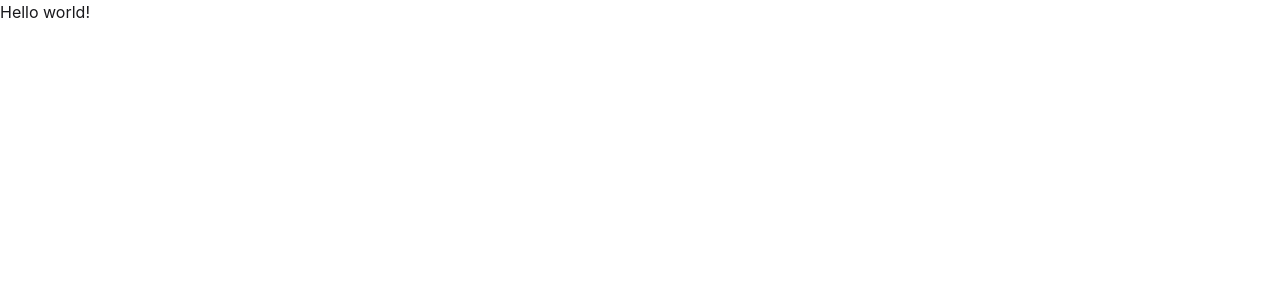
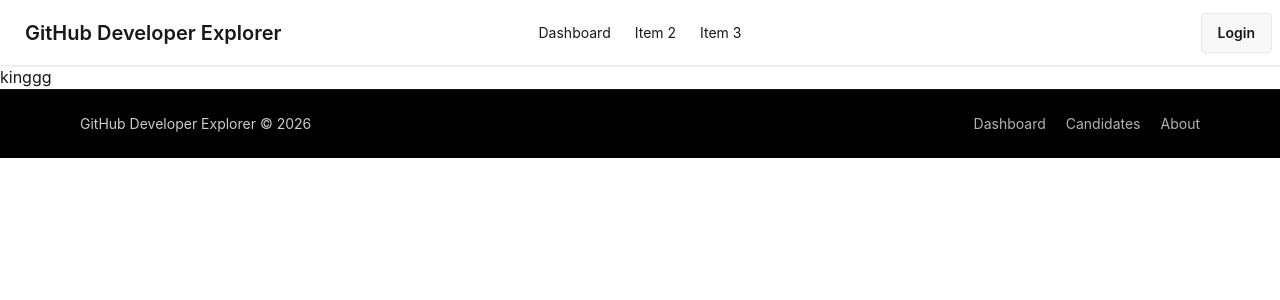
Before and after one commit to CoderTahmid/GitHub-Developer-Explorer, a React (Vite) app: page / in a window 1280 px wide. Shown: the top 300 px of the page. Built offline with nearby package versions, Linux system fonts and the light colour scheme.

Commit message:
basic navbar and footer done

```diff
--- a/index.html
+++ b/index.html
@@ -1,5 +1,5 @@
 <!doctype html>
-<html lang="en">
+<html lang="en" data-theme="light">
   <head>
     <meta charset="UTF-8" />
     <link rel="icon" type="image/svg+xml" href="/favicon.svg" />
--- /dev/null
+++ b/src/components/Footer.jsx
@@ -0,0 +1,27 @@
+import React from 'react';
+
+const Footer = () => {
+    const year = new Date().getFullYear();
+
+    return (
+        <footer className="border-t border-white/10 bg-black text-white">
+            <div className="mx-auto flex w-full max-w-6xl flex-col gap-3 px-4 py-6 text-sm sm:flex-row sm:items-center sm:justify-between">
+                <p className="text-white/80">GitHub Developer Explorer © {year}</p>
+
+                <nav className="flex items-center gap-5 text-white/70">
+                    <a href="#" className="transition hover:text-white">
+                        Dashboard
+                    </a>
+                    <a href="#" className="transition hover:text-white">
+                        Candidates
+                    </a>
+                    <a href="#" className="transition hover:text-white">
+                        About
+                    </a>
+                </nav>
+            </div>
+        </footer>
+    );
+};
+
+export default Footer;
--- /dev/null
+++ b/src/components/Navbar.jsx
@@ -0,0 +1,48 @@
+import React from 'react';
+
+const Navbar = () => {
+    return (
+		<div className="navbar bg-base-100 shadow-sm">
+			<div className="navbar-start">
+				<div className="dropdown">
+					<div tabIndex={0} role="button" className="btn btn-ghost lg:hidden">
+						<svg xmlns="http://www.w3.org/2000/svg" className="h-5 w-5" fill="none" viewBox="0 0 24 24" stroke="currentColor">
+							{" "}
+							<path strokeLinecap="round" strokeLinejoin="round" strokeWidth="2" d="M4 6h16M4 12h8m-8 6h16" />{" "}
+						</svg>
+					</div>
+					<ul tabIndex="-1" className="menu menu-sm dropdown-content bg-base-100 rounded-box z-1 mt-3 w-52 p-2 shadow">
+						<li>
+							<a>Dashboard</a>
+						</li>
+						<li>
+							<a>Item 2</a>
+						</li>
+						<li>
+							<a>Item 3</a>
+						</li>
+					</ul>
+				</div>
+				<a className="btn btn-ghost text-xl">GitHub Developer Explorer</a>
+			</div>
+			<div className="navbar-center hidden lg:flex">
+				<ul className="menu menu-horizontal px-1">
+					<li>
+						<a>Dashboard</a>
+					</li>
+					<li>
+                        <a href="">Item 2</a>
+					</li>
+					<li>
+						<a>Item 3</a>
+					</li>
+				</ul>
+			</div>
+			<div className="navbar-end">
+				<a className="btn">Login</a>
+			</div>
+		</div>
+	);
+};
+
+export default Navbar;
--- /dev/null
+++ b/src/pages/Login.jsx
@@ -0,0 +1,30 @@
+import React from 'react';
+
+const Login = () => {
+    return (
+		<div className="hero bg-base-200 min-h-screen">
+			<div className="hero-content flex-col lg:flex-row-reverse">
+				<div className="text-center lg:text-left">
+					<h1 className="text-5xl font-bold">Login now!</h1>
+					<p className="py-6">Provident cupiditate voluptatem et in. Quaerat fugiat ut assumenda excepturi exercitationem quasi. In deleniti eaque aut repudiandae et a id nisi.</p>
+				</div>
+				<div className="card bg-base-100 w-full max-w-sm shrink-0 shadow-2xl">
+					<div className="card-body">
+						<fieldset className="fieldset">
+							<label className="label">Email</label>
+							<input type="email" className="input" placeholder="Email" />
+							<label className="label">Password</label>
+							<input type="password" className="input" placeholder="Password" />
+							<div>
+								<a className="link link-hover">Forgot password?</a>
+							</div>
+							<button className="btn btn-neutral mt-4">Login</button>
+						</fieldset>
+					</div>
+				</div>
+			</div>
+		</div>
+	);
+};
+
+export default Login;
--- /dev/null
+++ b/src/pages/MainLayout.jsx
@@ -0,0 +1,16 @@
+import React from 'react';
+import Navbar from '../components/Navbar';
+import { Outlet } from 'react-router-dom';
+import Footer from '../components/Footer';
+
+const MainLayout = () => {
+    return (
+		<>
+			<Navbar></Navbar>
+			<Outlet></Outlet>
+            <Footer></Footer>
+		</>
+	);
+};
+
+export default MainLayout;
```
Also changed, not shown: src/main.jsx (+8 -2 lines), 1 other file (tests, documents, lock files or other folders).
